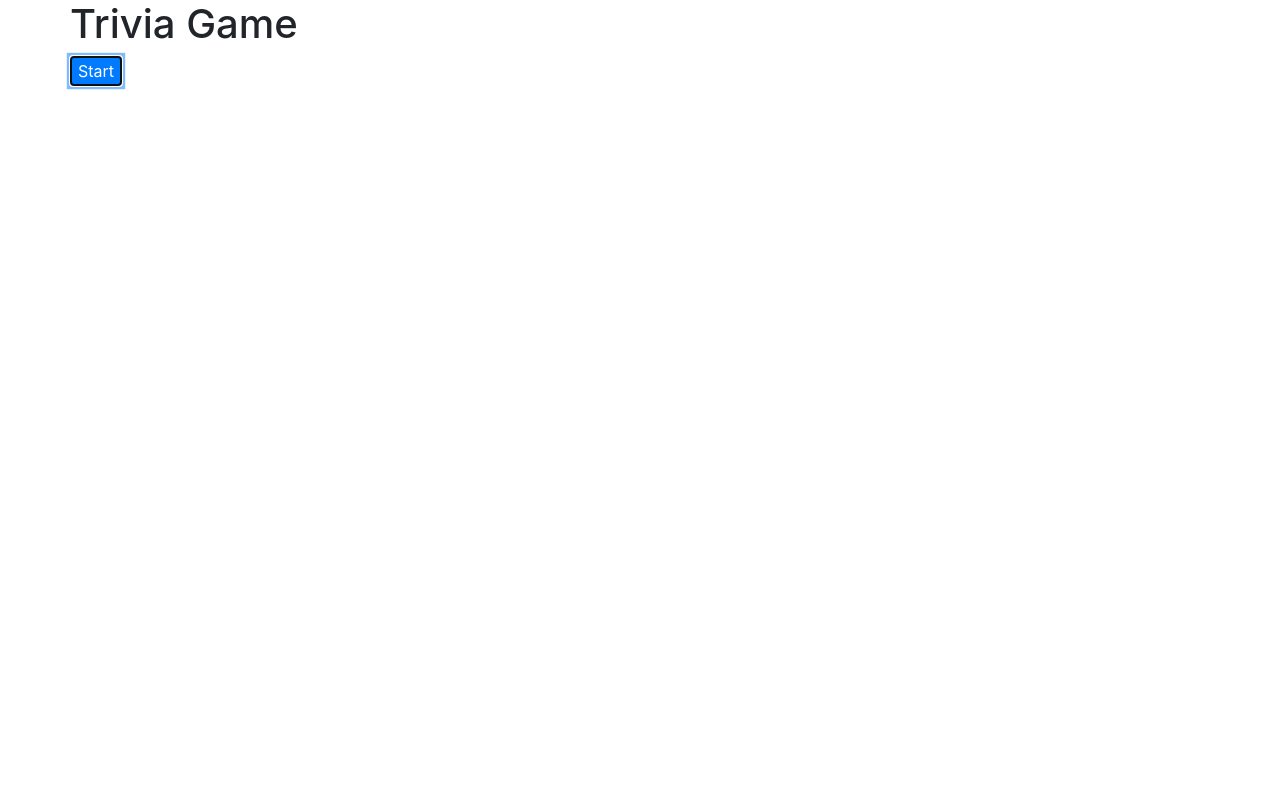
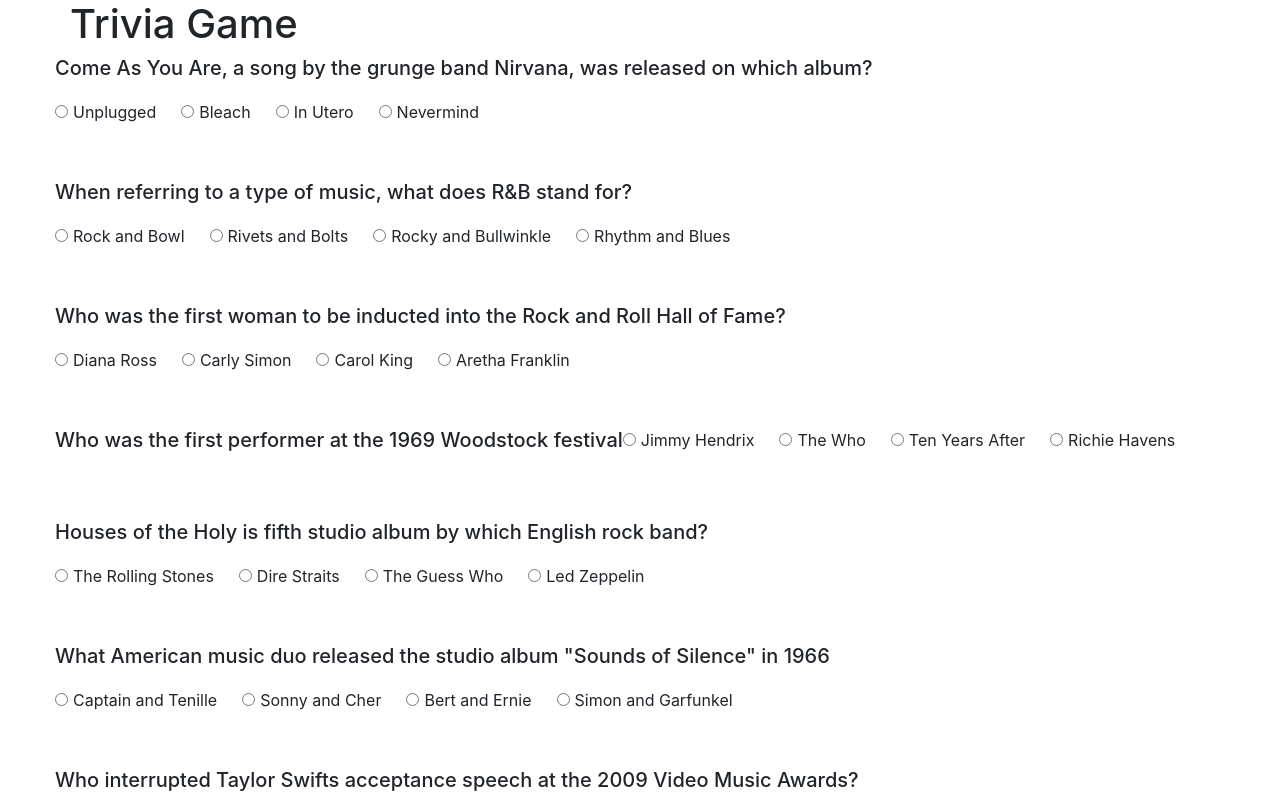
Before and after one commit to dawnpatrol506/Trivia_Game_Basic, a plain HTML site: page index.html in a window 1280 px wide. Both pictures are taken after a click on the button "Start". Shown: the top 800 px of the page. Drawn offline with nearby package versions, Linux system fonts and the light colour scheme.

Commit message:
script now generates questions and answers

```diff
--- a/assets/css/style.css
+++ b/assets/css/style.css
@@ -0,0 +1,20 @@
+.full-question{
+    margin-bottom: 3em;
+    text-align: left;
+}
+
+.question-text{
+    margin-bottom: 1em;
+}
+
+.radio-row{
+    text-align: center;
+}
+
+label{
+    margin-right: 25px;
+}
+
+input{
+    margin-right: 5px;
+}
--- a/assets/javascript/game.js
+++ b/assets/javascript/game.js
@@ -1,7 +1,37 @@
 $(document).ready(function(){
 
-for(i = 0; i < 10; i++){
-    console.log(questions[i]);
+function startGame(){
+    for(i = 0; i < 10; i++){
+        //console.log('first loop');
+        var mainRow = $("<div class='row full-question'></div>");
+
+        var q = $("<h5 class='question-text'>" + questions[i].question + "</h5>");
+        //console.log(q);
+        mainRow.append(q);
+
+        var radioRow = $("<div class='radio-row'></div>");
+        mainRow.append(radioRow);
+
+        for(j = 0; j < 4; j++){
+            var a = $("<input type='radio' name='answer" + i + "'></input>");
+
+            var lbl = $("<label for='answer" + j + "'>" + questions[i].answers[j] + "</label>");
+
+            radioRow.append(a);
+            radioRow.append(lbl);
+        }
+
+        //console.log(row);
+        $(".game-area").append(mainRow);
+    }
+    var submitBtn = $("<button id='sbmt'>Submit</button>");
+    $(".game-area").append(submitBtn);
+
 }
 
+$("#start-game").on('click', function(){
+    $("#start-game").hide();
+    startGame();
+})
+
 });
--- a/assets/javascript/questions.js
+++ b/assets/javascript/questions.js
@@ -1,14 +1,11 @@
 function Question(question, f1, f2, f3, t){
     this.question = question;
-    this.f1 = f1;
-    this.f2 = f2;
-    this.f3 = f3;
-    this.t = t;
+    this.answers = [f1, f2, f3, t];
 }
 
 var questions = [];
 
-var q1 = new Question('Come As You Are, a song by the grunge band Nirvana, was released on which album?', '', '', '', 'Nevermind');
+var q1 = new Question('Come As You Are, a song by the grunge band Nirvana, was released on which album?', 'Unplugged', 'Bleach', 'In Utero', 'Nevermind');
 questions.push(q1);
 
 var q2 = new Question('When referring to a type of music, what does R&B stand for?', 'Rock and Bowl', 'Rivets and Bolts', 'Rocky and Bullwinkle', 'Rhythm and Blues');
--- a/index.html
+++ b/index.html
@@ -17,10 +17,10 @@
 <body>
     <div class="container head">
         <div class="row">
-            <h1>Trivia Game</h1>
+            <h1 id="title">Trivia Game</h1>
         </div>
 
-        <div class="row game-area">
+        <div class="row game-area form">
             <button id="start-game" class="btn-primary">Start</button>
         </div>
     </div>
```
